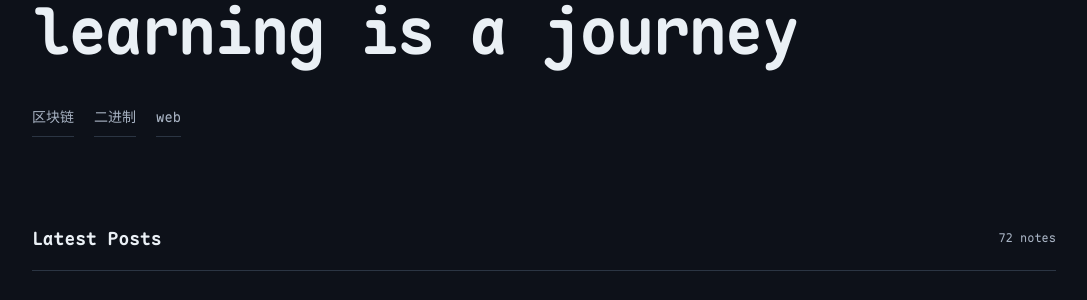
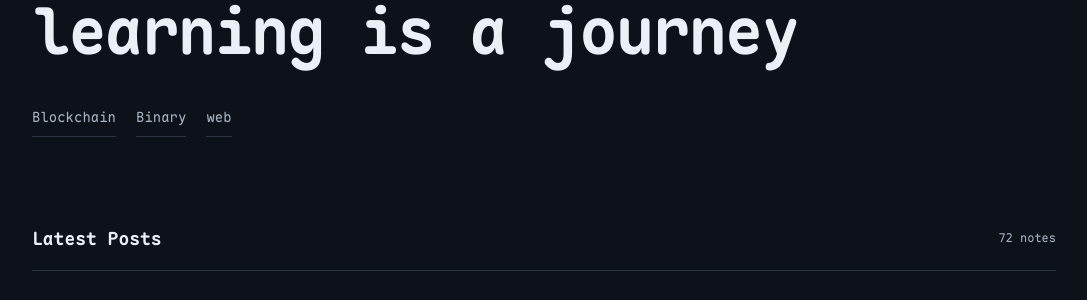
Before and after one commit to Zr4NF/Zr4NF.github.io, a Jekyll site: the page built from index.html, in a window 1280 px wide and 900 px high. Shown: the part 328-628 px from the top of the window, without its empty margins (96-1183 px from the left). Built offline with Jekyll 4.4.1, drawn with Linux system fonts in a browser that asks for light colours; some web fonts are replaced.

Commit message:
Use Blockchain and Binary for homepage topic labels

```diff
--- a/index.html
+++ b/index.html
@@ -4,7 +4,7 @@ layout: default
 <section class="hero">
   <p class="eyebrow">SECURITY RESEARCH / FIELD NOTES</p>
   <h1>Just be prepared as learning is a journey</h1>
-  <div class="topics"><span>区块链</span><span>二进制</span><span>web</span></div>
+  <div class="topics"><span>Blockchain</span><span>Binary</span><span>web</span></div>
 </section>
 <section class="articles" aria-labelledby="articles-title">
   <div class="section-heading"><h2 id="articles-title">Latest Posts</h2><span>{{ site.posts | size }} notes</span></div>
```
